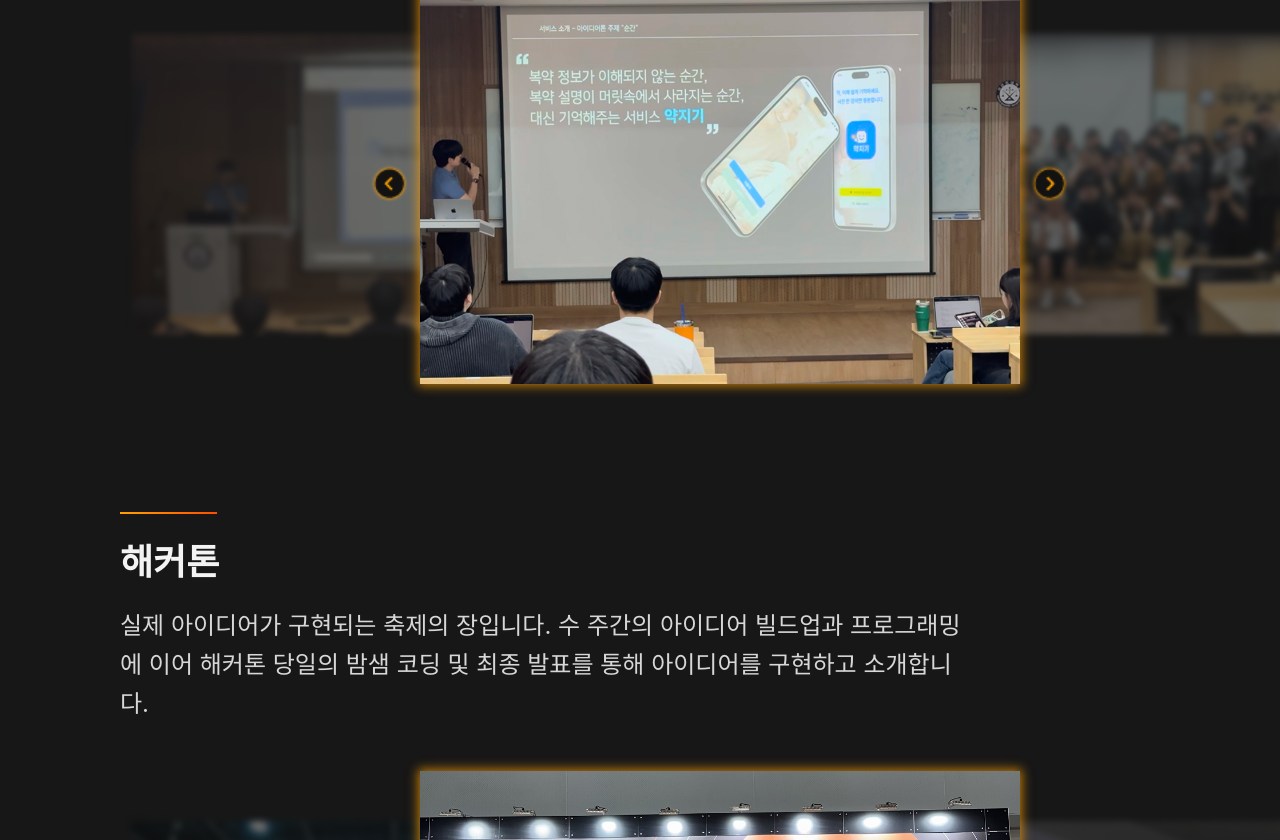
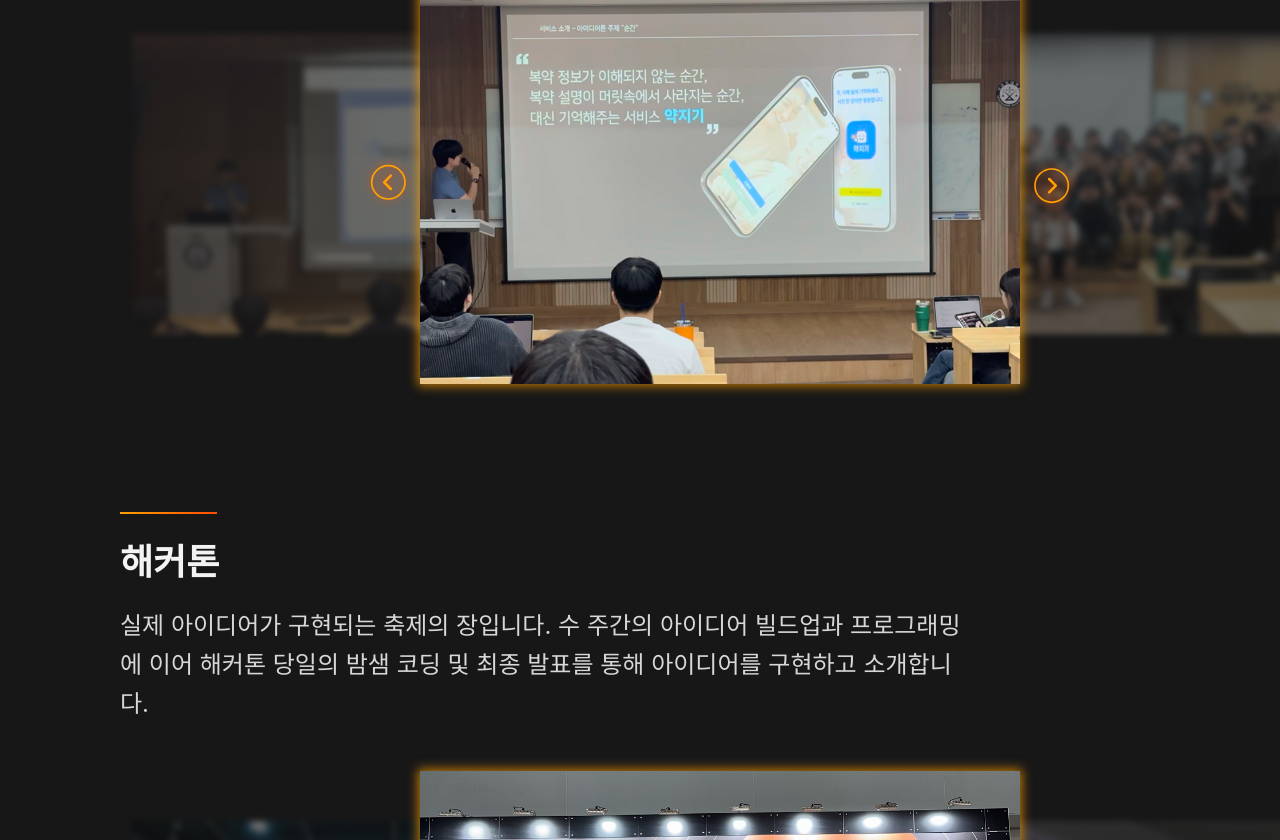
Before and after one commit to LikeLion-14th-SKHU/LikeLion-14th-Recruiting, a React (Vite) app: page /activity in a window 1280 px wide. Shown: the part 1820-2660 px from the top of the page. Built offline with nearby package versions, Linux system fonts and the light colour scheme; a web font is replaced by a local one.

Commit message:
Feat: 연쇄이미지사용마 검거

```diff
--- a/src/pages/Activity.jsx
+++ b/src/pages/Activity.jsx
@@ -429,13 +429,29 @@ function Activity() {
               {/* 왼쪽 화살표 */}
               <button
                 onClick={() => handlePrevSlide(section.id)}
-                className="z-30 flex-shrink-0 mr-2.5"
+                className="z-30 flex-shrink-0 mr-2.5 cursor-pointer"
               >
-                <img
-                  src="../img/모바일왼쪽화살표.png"
-                  alt="이전"
-                  className="w-6 h-6 md:w-10 md:h-10"
-                />
+                <svg
+                  xmlns="http://www.w3.org/2000/svg"
+                  className="w-6 h-6 md:w-10 md:h-10 drop-shadow-[0_0_5px_#FF4D00]"
+                  viewBox="0 0 24 24"
+                  fill="none"
+                >
+                  <circle
+                    cx="11"
+                    cy="11"
+                    r="10"
+                    stroke="#FFA100"
+                    strokeWidth="1"
+                  />
+                  <polyline
+                    points="12.5 7 8.5 11 12.5 15"
+                    stroke="#FFA100"
+                    strokeWidth="1.5"
+                    strokeLinecap="round"
+                    strokeLinejoin="round"
+                  />
+                </svg>
               </button>
 
               {/* 이미지 컨테이너 */}
@@ -523,17 +539,33 @@ function Activity() {
                 onClick={() => handleNextSlide(section.id)}
                 className="z-30 flex-shrink-0 ml-2.5"
               >
-                <img
-                  src="../img/모바일오른쪽화살표.png"
-                  alt="다음"
-                  className="w-6 h-6 md:w-10 md:h-10"
-                />
+                <svg
+                  xmlns="http://www.w3.org/2000/svg"
+                  className="w-6 h-6 md:w-10 md:h-10 drop-shadow-[0_0_5px_#FF4D00]"
+                  viewBox="0 0 24 24"
+                  fill="none"
+                >
+                  <circle
+                    cx="13"
+                    cy="13"
+                    r="10"
+                    stroke="#FFA100"
+                    strokeWidth="1"
+                  />
+                  <polyline
+                    points="11.5 9 15.5 13 11.5 17"
+                    stroke="#FFA100"
+                    strokeWidth="1.5"
+                    strokeLinecap="round"
+                    strokeLinejoin="round"
+                  />
+                </svg>
               </button>
             </div>
           )}
         </div>
       ))}
-      <div className="w-[178px] md:w-[379px] h-auto">
+      <div className="w-44.5 md:w-94.75 h-auto">
         <p className="text-text-main md:text-[24px] text-[12px] md:mb-1">
           이 활동들이 실제로 어떻게 이어졌는지 우리가 만들어온 결과를
           확인해보세요
--- a/src/pages/Home.jsx
+++ b/src/pages/Home.jsx
@@ -85,7 +85,7 @@ function Home() {
         <button
           disabled={!isActive}
           className={`
-            w-[118px] md:w-[289px] h-[42px] md:h-[97px] px-2 md:px-10 py-2 md:py-5
+            w-29.5 md:w-72.25 h-10.5 md:h-24.25 px-2 md:px-10 py-2 md:py-5
             rounded-xl text-white text-[15px] md:text-[30px] font-bold
             transition-all duration-300
             ${
@@ -104,14 +104,14 @@ function Home() {
           <img
             src="../img/홈모바일말풍선.png"
             alt="말풍선"
-            className="block md:hidden h-[45px] w-auto object-contain"
+            className="block md:hidden h-11.25 w-auto object-contain"
           />
 
           {/* 웹용 (홈말풍선.png) */}
           <img
             src="../img/홈말풍선.png"
             alt="말풍선"
-            className="hidden md:block h-[75px] w-auto object-contain"
+            className="hidden md:block h-18.75 w-auto object-contain"
           />
           <span
             className="absolute inset-0 flex md:items-center justify-start md:justify-center md:mb-3  text-base md:text-[30px] pt-4 pl-3.5 md:pl-7"
```
